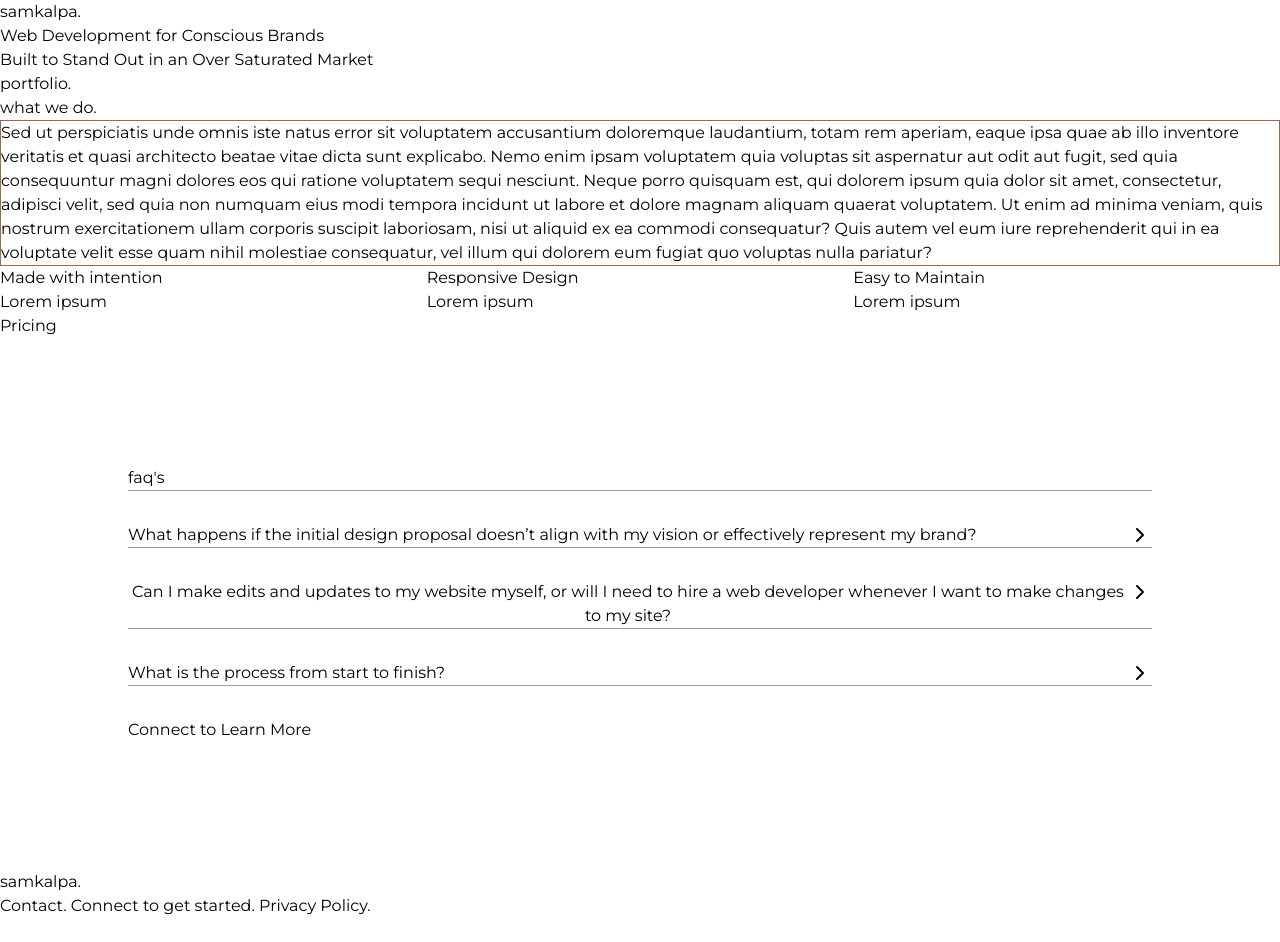
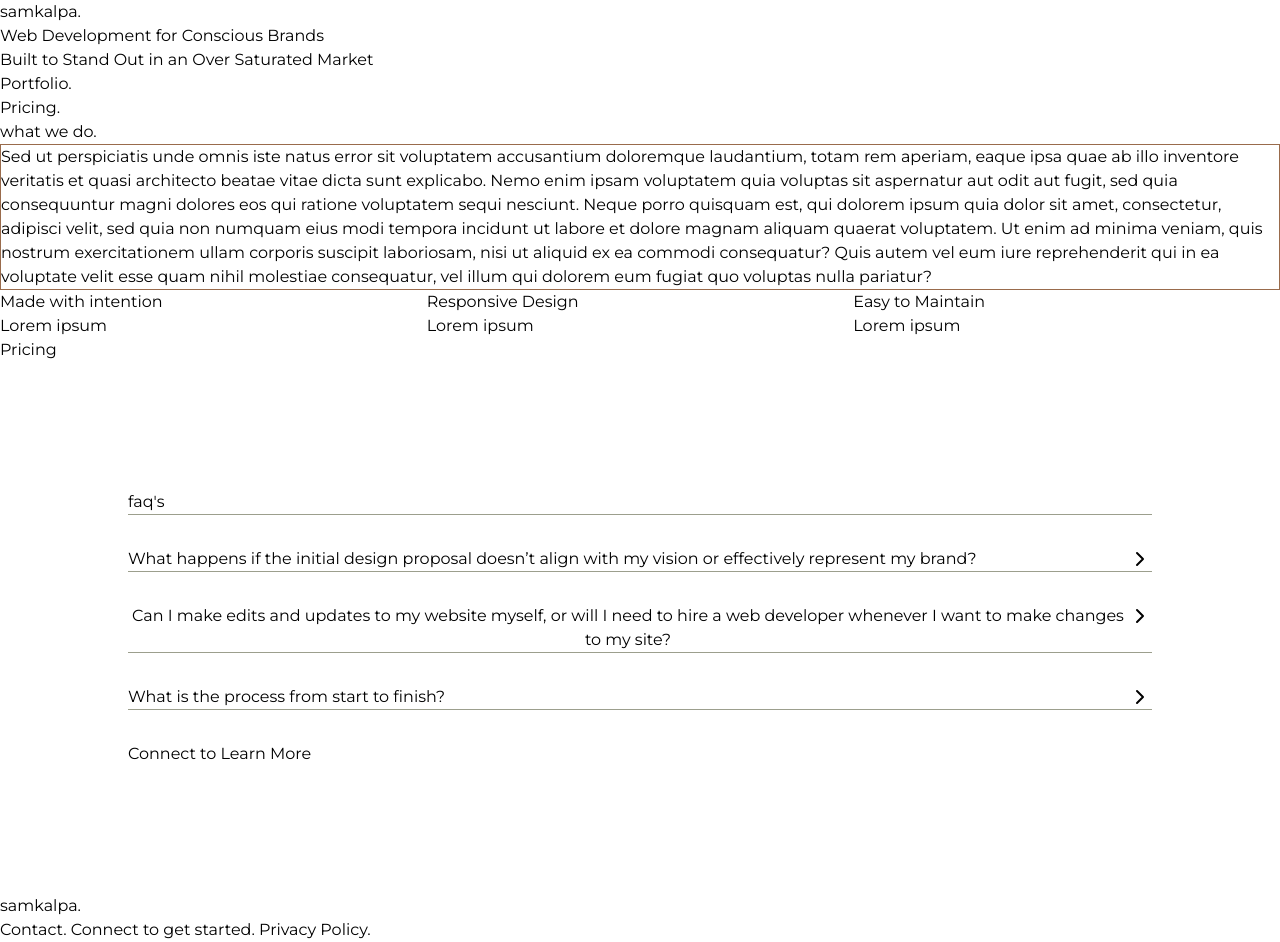
Before and after one commit to brittwoodard/embodied-creative, a Jekyll site: the page built from index.html, in a window 1280 px wide. Built offline with Jekyll 4.4.1, drawn with Linux system fonts in a browser that asks for light colours; some web fonts are replaced; before the commit the page ends 918 px from its top, so only the background shows below that.

Commit message:
portfolio loop

```diff
--- a/_includes/portfolio.html
+++ b/_includes/portfolio.html
@@ -1,9 +1,14 @@
+<!-- Portfolio Loop -->
 <section>
-    <h2 class="lowercase">Portfolio.</h2>
-    <div class="grid grid-cols-4 gap-4">
+    <h2>Portfolio.</h2>
+    <div class="grid grid-cols-4">
         {% for item in site.projects %}
-        <div class="bg-image-style h-[60vh] border border-black"
-            style="background-image: url('{{item.featured-image}}');"></div>
+        <a href="{{item.url}}">
+            <div class="bg-image-style min-h-[40vh]" style="background-image: url('{{item.featured-image}}');"></div>
+        </a>
         {% endfor %}
     </div>
+    <div>
+        <a href="#" class="button">Pricing.</a>
+    </div>
 </section>
--- a/assets/css/output-style.css
+++ b/assets/css/output-style.css
@@ -473,6 +473,9 @@
 .min-h-full {
   min-height: 100%;
 }
+.min-h-\[40vh\] {
+  min-height: 40vh;
+}
 .w-full {
   width: 100%;
 }
```
Also changed, not shown: _projects/vedic-kitchen.md (+1 -1 lines).
